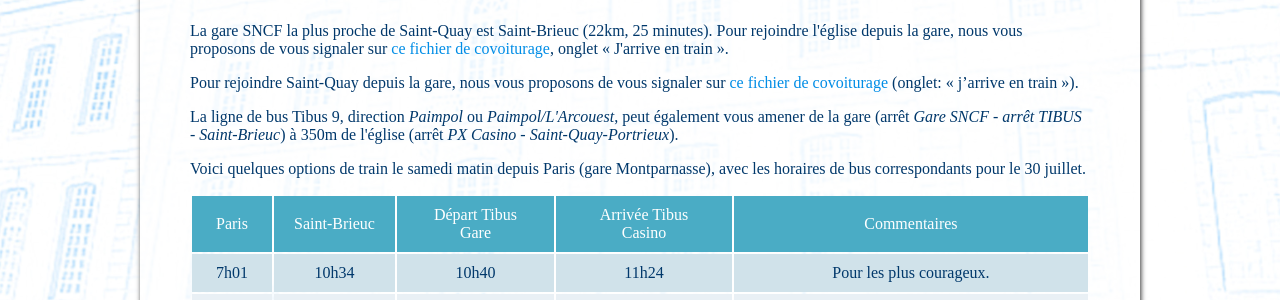
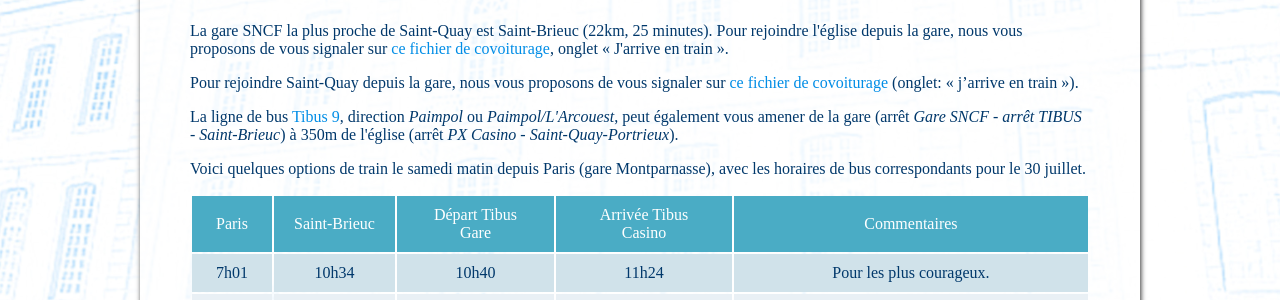
Before and after one commit to site-mariage/site-mariage-GwenaelleEtPierre, a Jekyll site: the page built from enpratique.html, in a window 1280 px wide and 900 px high, scrolled down 338 px. Shown: the part 152-452 px from the top of the window. Built offline with Jekyll 4.4.1, drawn with Linux system fonts in a browser that asks for light colours; some web fonts are replaced; part of the change alters nothing that is shown.

```diff
--- a/enpratique.html
+++ b/enpratique.html
@@ -28,10 +28,12 @@ url-cov: https://docs.google.com/spreadsheets/d/1-OCOn1O58NOiNehxFnNRvpY_MFaxOYa
 </p>
 
 <p>
-  La ligne de bus Tibus 9, direction <i>Paimpol</i>
-  ou <i>Paimpol/L'Arcouest</i>, peut également vous amener de la gare
-  (arrêt <i>Gare SNCF - arrêt TIBUS - Saint-Brieuc</i>) à 350m de
-  l'église (arrêt <i>PX Casino - Saint-Quay-Portrieux</i>).
+  La ligne de
+  bus <a href="http://www.tibus.fr/ri/?rub_code=4&comDep=22278&pointDep=25112$Gare+SNCF$2$22278&numDep=&comArr=22325&pointArr=25348$PX+Casino$2$22325&numArr=&laDate=30/07/2016&lHeure=0&laMinute=4&leMeridien=&typeDate=0&critereRI=1&rmodes=&sco=&covp=&laction=synthese">Tibus
+  9</a>, direction <i>Paimpol</i> ou <i>Paimpol/L'Arcouest</i>, peut
+  également vous amener de la gare (arrêt <i>Gare SNCF - arrêt TIBUS -
+  Saint-Brieuc</i>) à 350m de l'église (arrêt <i>PX Casino -
+  Saint-Quay-Portrieux</i>).
 </p>
 
 <p>
```
